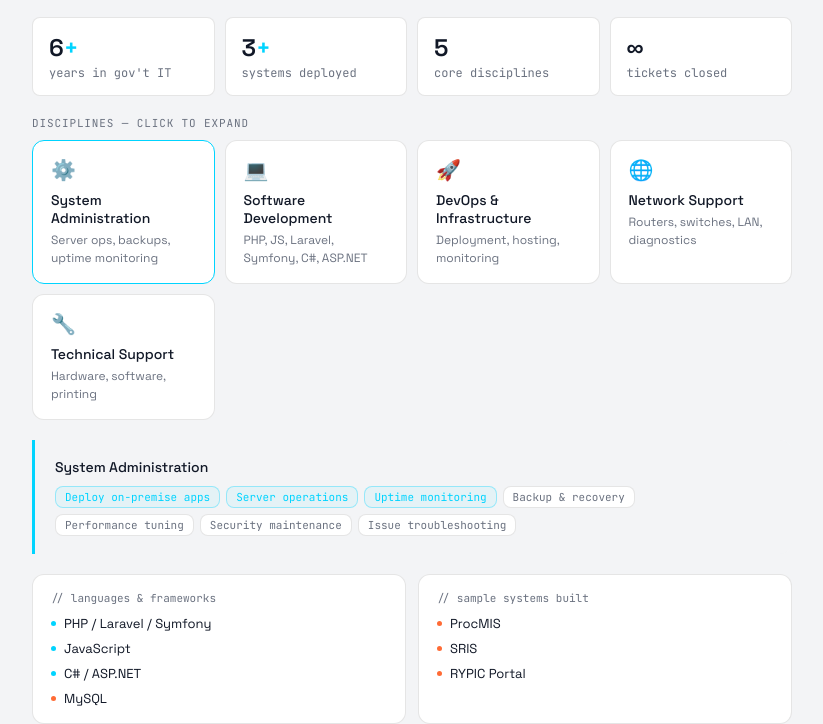
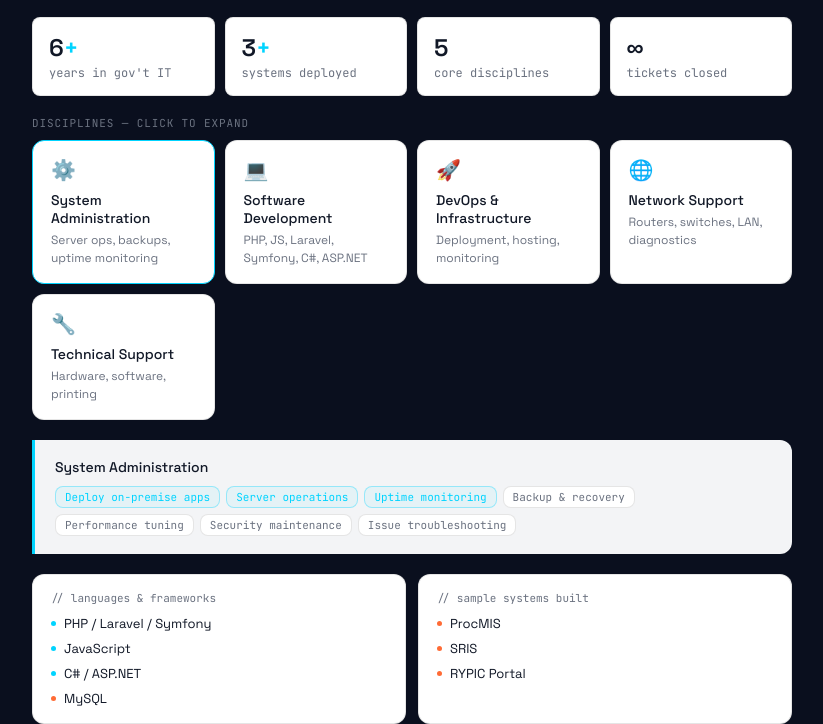
Before and after one commit to DanielTmac/Profile, a plain HTML site: page index.html in a window 1280 px wide. Shown: the part 248-972 px from the top of the page, without its empty margins (228-1051 px from the left). Drawn offline with Linux system fonts and the light colour scheme.

Commit message:
Update Portfolio

```diff
--- a/index.html
+++ b/index.html
@@ -36,12 +36,11 @@
         --bg-secondary: #1f2937;
         --border: rgba(255, 255, 255, 0.1);
       }
-      body { background: #0d1117; }
     }
 
     body {
       font-family: var(--font-main);
-      background: #f3f4f6;
+      background: #0A0F1E;
       min-height: 100vh;
       display: flex;
       justify-content: center;
```
